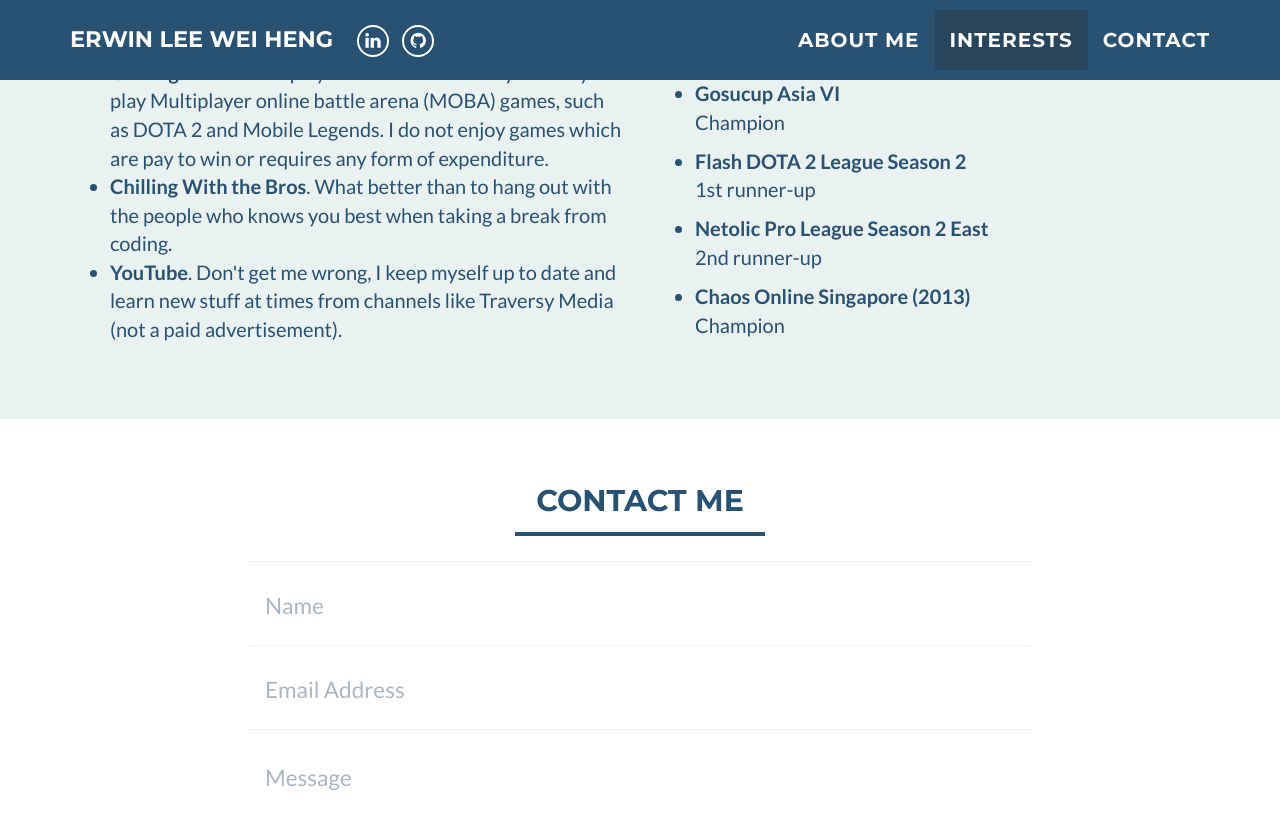
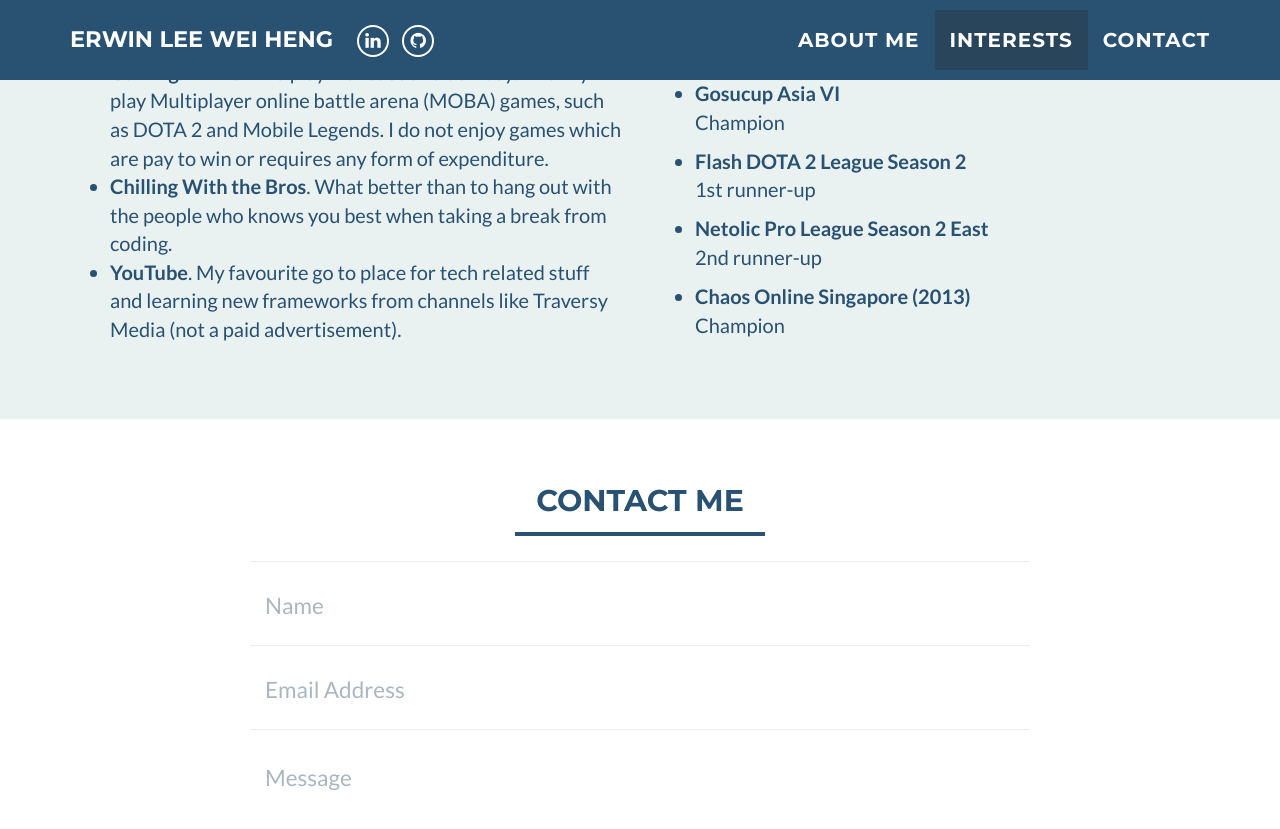
Before and after one commit to 1ung/grad-portfolio, a Jekyll site: the page built from index.html, in a window 1280 px wide and 900 px high, scrolled down 1776 px. Shown: the top 829 px of the window. Built offline with Jekyll 4.4.1, drawn with Linux system fonts in a browser that asks for light colours.

Commit message:
edited interests

```diff
--- a/_includes/interests.html
+++ b/_includes/interests.html
@@ -22,8 +22,7 @@
 					when taking a break from coding.
 			  </li>
 			  <li>
-					<b>YouTube</b>. Don't get me wrong, I keep myself up to date and learn new stuff
-					at times from channels like Traversy Media (not a paid advertisement).
+					<b>YouTube</b>. My favourite go to place for tech related stuff and learning new frameworks from channels like Traversy Media (not a paid advertisement).
 			</li>
 			</ul>
 		</div>
```
